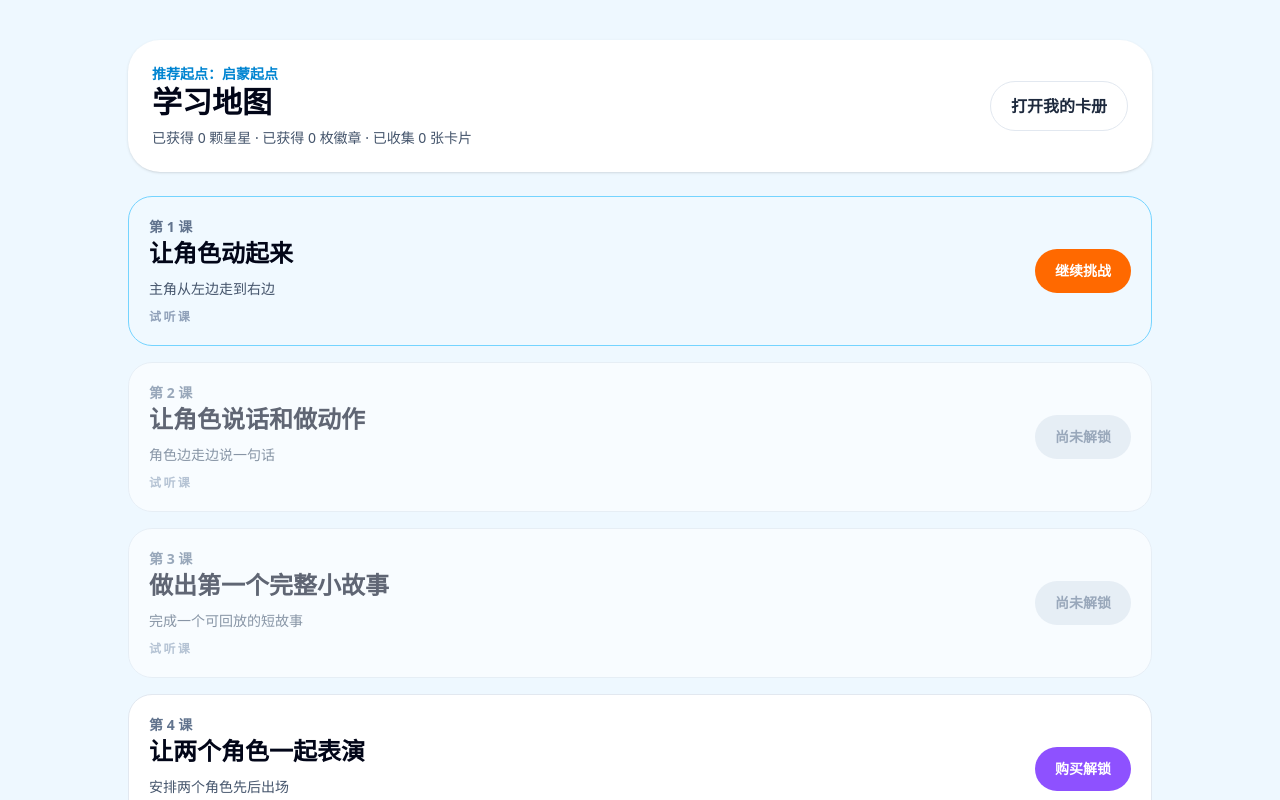
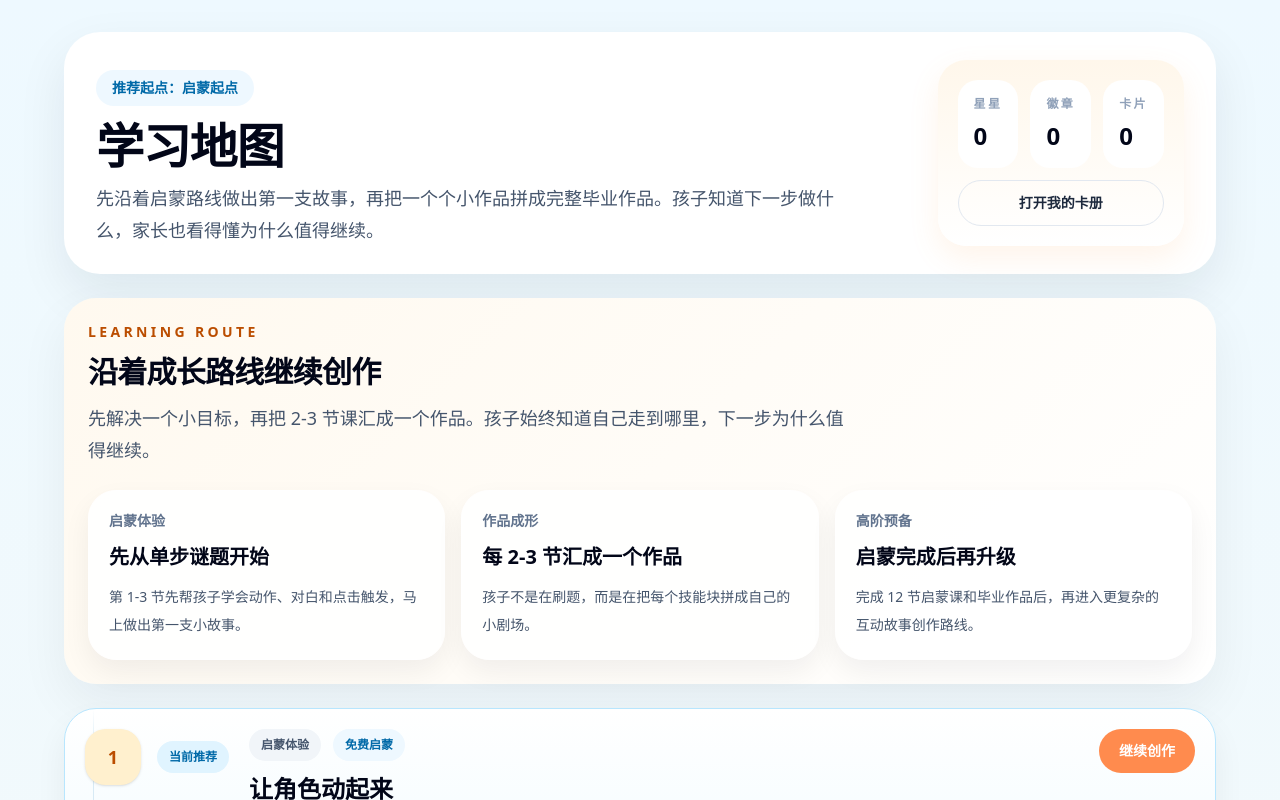
Before and after one commit to HelloMrDuan/kidsCoding, a Next.js app in the folder apps/web/: page /learn/map in a window 1280 px wide. Shown: the top 800 px of the page. Built offline with nearby package versions, Linux system fonts and the light colour scheme; no server answers.

Commit message:
Reframe-learning-map-as-growth-route

```diff
--- a/apps/web/src/app/learn/map/page.tsx
+++ b/apps/web/src/app/learn/map/page.tsx
@@ -63,26 +63,51 @@ export default function LearnMapPage() {
   }, [])
 
   return (
-    <main className="min-h-screen bg-[#eef8ff] px-6 py-10">
-      <section className="mx-auto max-w-5xl space-y-6">
-        <header className="flex flex-col gap-4 rounded-[2rem] bg-white p-6 shadow-sm md:flex-row md:items-center md:justify-between">
-          <div>
-            <p className="text-sm font-semibold text-sky-600">
+    <main className="min-h-screen bg-[linear-gradient(180deg,#eef9ff_0%,#fffaf0_100%)] px-4 py-6 md:px-6 md:py-8">
+      <section className="mx-auto max-w-6xl space-y-6">
+        <header className="grid gap-6 rounded-[2.25rem] bg-white px-6 py-7 shadow-[0_20px_50px_rgba(15,23,42,0.08)] md:px-8 lg:grid-cols-[1fr_auto] lg:items-end">
+          <div className="space-y-4">
+            <p className="inline-flex rounded-full bg-[#eef8ff] px-4 py-2 text-sm font-semibold text-sky-700">
               推荐起点：{startLevelLabels[recommendedLevel]}
             </p>
-            <h1 className="text-3xl font-black text-slate-950">学习地图</h1>
-            <p className="mt-2 text-sm text-slate-600">
-              已获得 {progress.stars} 颗星星 · 已获得 {progress.badgeIds.length}{' '}
-              枚徽章 · 已收集 {progress.cardIds.length} 张卡片
+            <div className="space-y-3">
+              <h1 className="text-3xl font-black tracking-tight text-slate-950 md:text-5xl">
+                学习地图
+              </h1>
+              <p className="max-w-3xl text-base leading-7 text-slate-600 md:text-lg md:leading-8">
+                先沿着启蒙路线做出第一支故事，再把一个个小作品拼成完整毕业作品。孩子知道下一步做什么，家长也看得懂为什么值得继续。
               </p>
             </div>
+          </div>
+
+          <div className="grid gap-3 rounded-[1.75rem] bg-[linear-gradient(180deg,#fff7eb_0%,#ffffff_100%)] p-5 text-sm font-semibold text-slate-700 shadow-[0_12px_30px_rgba(255,162,84,0.12)]">
+            <div className="grid grid-cols-3 gap-3">
+              <div className="rounded-[1.25rem] bg-white p-4">
+                <p className="text-xs uppercase tracking-[0.2em] text-slate-400">星星</p>
+                <p className="mt-2 text-2xl font-black text-slate-950">{progress.stars}</p>
+              </div>
+              <div className="rounded-[1.25rem] bg-white p-4">
+                <p className="text-xs uppercase tracking-[0.2em] text-slate-400">徽章</p>
+                <p className="mt-2 text-2xl font-black text-slate-950">
+                  {progress.badgeIds.length}
+                </p>
+              </div>
+              <div className="rounded-[1.25rem] bg-white p-4">
+                <p className="text-xs uppercase tracking-[0.2em] text-slate-400">卡片</p>
+                <p className="mt-2 text-2xl font-black text-slate-950">
+                  {progress.cardIds.length}
+                </p>
+              </div>
+            </div>
             <Link
-            className="inline-flex items-center justify-center rounded-full border border-slate-200 px-5 py-3 font-bold text-slate-800"
+              className="inline-flex items-center justify-center rounded-full border border-slate-200 px-5 py-3 text-sm font-bold text-slate-800 transition hover:border-sky-200 hover:bg-sky-50 hover:text-sky-800"
               href="/cards"
             >
               打开我的卡册
             </Link>
+          </div>
         </header>
+
         <MapView
           hasCourseEntitlement={hasCourseEntitlement}
           lessons={allLessons}
--- a/apps/web/src/features/lessons/map-view.tsx
+++ b/apps/web/src/features/lessons/map-view.tsx
@@ -9,13 +9,128 @@ type MapViewProps = {
   hasCourseEntitlement: boolean
 }
 
+type RouteStage = {
+  label: string
+  title: string
+  description: string
+}
+
+const routeSummary: RouteStage[] = [
+  {
+    label: '启蒙体验',
+    title: '先从单步谜题开始',
+    description: '第 1-3 节先帮孩子学会动作、对白和点击触发，马上做出第一支小故事。',
+  },
+  {
+    label: '作品成形',
+    title: '每 2-3 节汇成一个作品',
+    description: '孩子不是在刷题，而是在把每个技能块拼成自己的小剧场。',
+  },
+  {
+    label: '高阶预备',
+    title: '启蒙完成后再升级',
+    description: '完成 12 节启蒙课和毕业作品后，再进入更复杂的互动故事创作路线。',
+  },
+]
+
+function getStageChip(lesson: LaunchLessonDefinition) {
+  if (lesson.phase === 'trial') {
+    return '启蒙体验'
+  }
+
+  return lesson.sortOrder >= 9 ? '毕业创作' : '高阶预备'
+}
+
+function getStatusCopy(args: {
+  isCompleted: boolean
+  isCurrent: boolean
+  isPaidLocked: boolean
+  isLocked: boolean
+}) {
+  if (args.isPaidLocked) {
+    return {
+      badge: '升级入口',
+      cta: '解锁高阶创作',
+      href: '/parent/purchase',
+      ctaClass: 'bg-[#7c5cff] text-white',
+      badgeClass: 'bg-[#f1ebff] text-[#6b46ff]',
+    }
+  }
+
+  if (args.isCurrent) {
+    return {
+      badge: '当前推荐',
+      cta: '继续创作',
+      href: '',
+      ctaClass: 'bg-[#ff8b4e] text-white',
+      badgeClass: 'bg-[#e0f4ff] text-sky-700',
+    }
+  }
+
+  if (args.isCompleted) {
+    return {
+      badge: '已经完成',
+      cta: '再次回看',
+      href: '',
+      ctaClass: 'bg-slate-900 text-white',
+      badgeClass: 'bg-[#eef2f6] text-slate-700',
+    }
+  }
+
+  if (args.isLocked) {
+    return {
+      badge: '按路线解锁',
+      cta: '稍后开启',
+      href: '',
+      ctaClass: 'bg-slate-200 text-slate-500',
+      badgeClass: 'bg-slate-100 text-slate-500',
+    }
+  }
+
+  return {
+    badge: '下一站',
+    cta: '马上开始',
+    href: '',
+    ctaClass: 'bg-[#ffb457] text-slate-950',
+    badgeClass: 'bg-[#fff0cf] text-amber-700',
+  }
+}
+
 export function MapView({
   lessons,
   progress,
   hasCourseEntitlement,
 }: MapViewProps) {
   return (
-    <div className="grid gap-4">
+    <div className="grid gap-6">
+      <section className="rounded-[2rem] bg-[linear-gradient(135deg,#fff9ef_0%,#ffffff_100%)] p-6 shadow-[0_20px_50px_rgba(15,23,42,0.06)]">
+        <div className="max-w-3xl space-y-3">
+          <p className="text-sm font-semibold uppercase tracking-[0.24em] text-amber-700">
+            Learning route
+          </p>
+          <h2 className="text-3xl font-black tracking-tight text-slate-950">
+            沿着成长路线继续创作
+          </h2>
+          <p className="text-base leading-7 text-slate-600 md:text-lg md:leading-8">
+            先解决一个小目标，再把 2-3 节课汇成一个作品。孩子始终知道自己走到哪里，下一步为什么值得继续。
+          </p>
+        </div>
+
+        <div className="mt-6 grid gap-4 lg:grid-cols-3">
+          {routeSummary.map((stage) => (
+            <article
+              key={stage.label}
+              className="rounded-[1.75rem] border border-white bg-white/90 p-5 shadow-[0_12px_28px_rgba(15,23,42,0.06)]"
+            >
+              <p className="text-sm font-bold text-slate-500">{stage.label}</p>
+              <h3 className="mt-3 text-xl font-black text-slate-950">{stage.title}</h3>
+              <p className="mt-3 text-sm leading-7 text-slate-600">{stage.description}</p>
+            </article>
+          ))}
+        </div>
+      </section>
+
+      <section className="grid gap-4">
         {lessons.map((lesson, index) => {
           const isCompleted = progress.completedLessonIds.includes(lesson.id)
           const isCurrent = progress.currentLessonId === lesson.id
@@ -25,56 +140,79 @@ export function MapView({
             !isCompleted &&
             !isCurrent &&
             index > progress.completedLessonIds.length
-        const href = isPaidLocked
-          ? '/parent/purchase'
-          : `/learn/lesson/${lesson.id}`
-        const ctaLabel = isPaidLocked
-          ? '购买解锁'
-          : isCompleted
-            ? '再玩一次'
-            : isCurrent
-              ? '继续挑战'
-              : '尚未解锁'
+          const status = getStatusCopy({
+            isCompleted,
+            isCurrent,
+            isPaidLocked,
+            isLocked,
+          })
+          const href = status.href || `/learn/lesson/${lesson.id}`
+          const isDisabled = isLocked
 
           return (
-          <div
+            <article
               key={lesson.id}
-            className={`rounded-[1.5rem] border p-5 ${
-              isCurrent ? 'border-sky-300 bg-sky-50' : 'border-slate-200 bg-white'
-            } ${isLocked ? 'opacity-60' : ''}`}
+              className={`relative overflow-hidden rounded-[2rem] border px-5 py-5 shadow-[0_16px_32px_rgba(15,23,42,0.06)] transition ${
+                isCurrent
+                  ? 'border-sky-200 bg-[linear-gradient(180deg,#ffffff_0%,#eefaff_100%)]'
+                  : 'border-white bg-white'
+              } ${isLocked ? 'opacity-70' : ''}`}
             >
-            <div className="flex items-center justify-between gap-3">
+              <div className="absolute left-7 top-0 bottom-0 w-px bg-[linear-gradient(180deg,transparent_0%,#d7eaf5_18%,#d7eaf5_82%,transparent_100%)]" />
+              <div className="relative grid gap-5 md:grid-cols-[auto_1fr_auto] md:items-start">
+                <div className="flex items-center gap-4">
+                  <div className="flex h-14 w-14 items-center justify-center rounded-[1.3rem] bg-[#fff0ce] text-lg font-black text-amber-700 shadow-sm">
+                    {index + 1}
+                  </div>
+                  <div className={`rounded-full px-3 py-2 text-xs font-bold ${status.badgeClass}`}>
+                    {status.badge}
+                  </div>
+                </div>
+
+                <div className="space-y-3">
+                  <div className="flex flex-wrap items-center gap-3">
+                    <span className="rounded-full bg-slate-100 px-3 py-2 text-xs font-bold text-slate-600">
+                      {getStageChip(lesson)}
+                    </span>
+                    <span className="rounded-full bg-[#eef8ff] px-3 py-2 text-xs font-bold text-sky-700">
+                      {lesson.phase === 'trial' ? '免费启蒙' : '正式进阶'}
+                    </span>
+                  </div>
+
                   <div>
-                <p className="text-sm font-semibold text-slate-500">
-                  第 {index + 1} 课
-                </p>
-                <h2 className="text-2xl font-black text-slate-950">
-                  {lesson.title}
-                </h2>
-                <p className="mt-2 text-sm leading-6 text-slate-600">
+                    <h3 className="text-2xl font-black text-slate-950">{lesson.title}</h3>
+                    <p className="mt-2 max-w-3xl text-sm leading-7 text-slate-600 md:text-base">
                       {lesson.goal}
                     </p>
-                <p className="mt-2 text-xs font-semibold uppercase tracking-[0.2em] text-slate-400">
-                  {lesson.phase === 'trial' ? '试听课' : '正式课'}
-                </p>
                   </div>
+
+                  <div className="rounded-[1.4rem] bg-slate-50 px-4 py-4 text-sm leading-7 text-slate-700">
+                    {isCurrent
+                      ? '今天继续把这一步做完，完成后会离下一支小作品更近一点。'
+                      : isPaidLocked
+                        ? '这节课属于启蒙完成后的更复杂创作阶段，先完成当前启蒙路线，再决定要不要升级。'
+                        : isCompleted
+                          ? '这节课已经完成，可以回看作品，也可以继续沿路线往前走。'
+                          : isLocked
+                            ? '按当前路线往前完成上一节，这里就会自然解锁。'
+                            : '这一节已经准备好了，开始后会继续往你的故事舞台推进。'}
+                  </div>
+                </div>
+
                 <Link
-                className={`rounded-full px-5 py-3 text-sm font-bold ${
-                  isLocked
-                    ? 'pointer-events-none bg-slate-200 text-slate-500'
-                    : isPaidLocked
-                      ? 'bg-violet-500 text-white'
-                      : 'bg-orange-500 text-white'
+                  className={`inline-flex items-center justify-center rounded-full px-5 py-3 text-sm font-bold transition ${status.ctaClass} ${
+                    isDisabled ? 'pointer-events-none' : ''
                   }`}
                   data-testid={`lesson-link-${lesson.id}`}
                   href={href}
                 >
-                {ctaLabel}
+                  {status.cta}
                 </Link>
               </div>
-          </div>
+            </article>
           )
         })}
+      </section>
     </div>
   )
 }
```
Also changed, not shown: 1 other file (tests, documents, lock files or other folders). Lines whose indentation alone changed are shown as unchanged.
